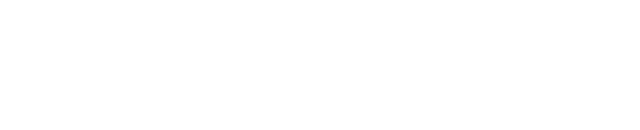
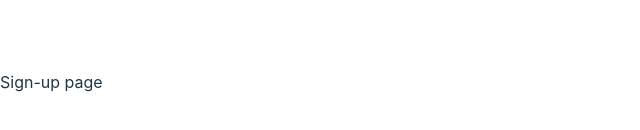
Before and after one commit to Parle648/online-chat, a React (Vite) app in the folder apps/client/: page /auth/sign-up in a window 1280 px wide. Shown: the part 318-448 px from the top of the page, without its empty margins (0-640 px from the left). Built offline with nearby package versions, Linux system fonts and the light colour scheme.

Commit message:
+ Setup navigation using router-dom

```diff
--- a/apps/client/package.json
+++ b/apps/client/package.json
@@ -11,7 +11,9 @@
   },
   "dependencies": {
     "react": "^18.3.1",
-    "react-dom": "^18.3.1"
+    "react-dom": "^18.3.1",
+    "react-hook-form": "^7.52.2",
+    "react-router-dom": "^6.26.1"
   },
   "devDependencies": {
     "@eslint/js": "^9.8.0",
--- a/apps/client/src/app/App.tsx
+++ b/apps/client/src/app/App.tsx
@@ -1,5 +1,20 @@
+import { BrowserRouter, Route, Routes } from "react-router-dom";
+import Main from "../pages/Main";
+import SignUp from "../pages/SignUp";
+import Login from "../pages/Login";
+
 function App() {
-  return <></>;
+  return (
+    <>
+      <BrowserRouter>
+        <Routes>
+          <Route path="/" element={<Main />} />
+          <Route path="/auth/sign-up" element={<SignUp />} />
+          <Route path="/auth/login" element={<Login />} />
+        </Routes>
+      </BrowserRouter>
+    </>
+  );
 }
 
 export default App;
--- /dev/null
+++ b/apps/client/src/pages/Login.tsx
@@ -0,0 +1,5 @@
+const Login = () => {
+  return <main>Login page</main>;
+};
+
+export default Login;
--- /dev/null
+++ b/apps/client/src/pages/Main.tsx
@@ -0,0 +1,5 @@
+const Main = () => {
+  return <main className="main-page">Main page</main>;
+};
+
+export default Main;
--- /dev/null
+++ b/apps/client/src/pages/SignUp.tsx
@@ -0,0 +1,5 @@
+const SignUp = () => {
+  return <main>Sign-up page</main>;
+};
+
+export default SignUp;
```
Also changed, not shown: 1 other file (tests, documents, lock files or other folders).
